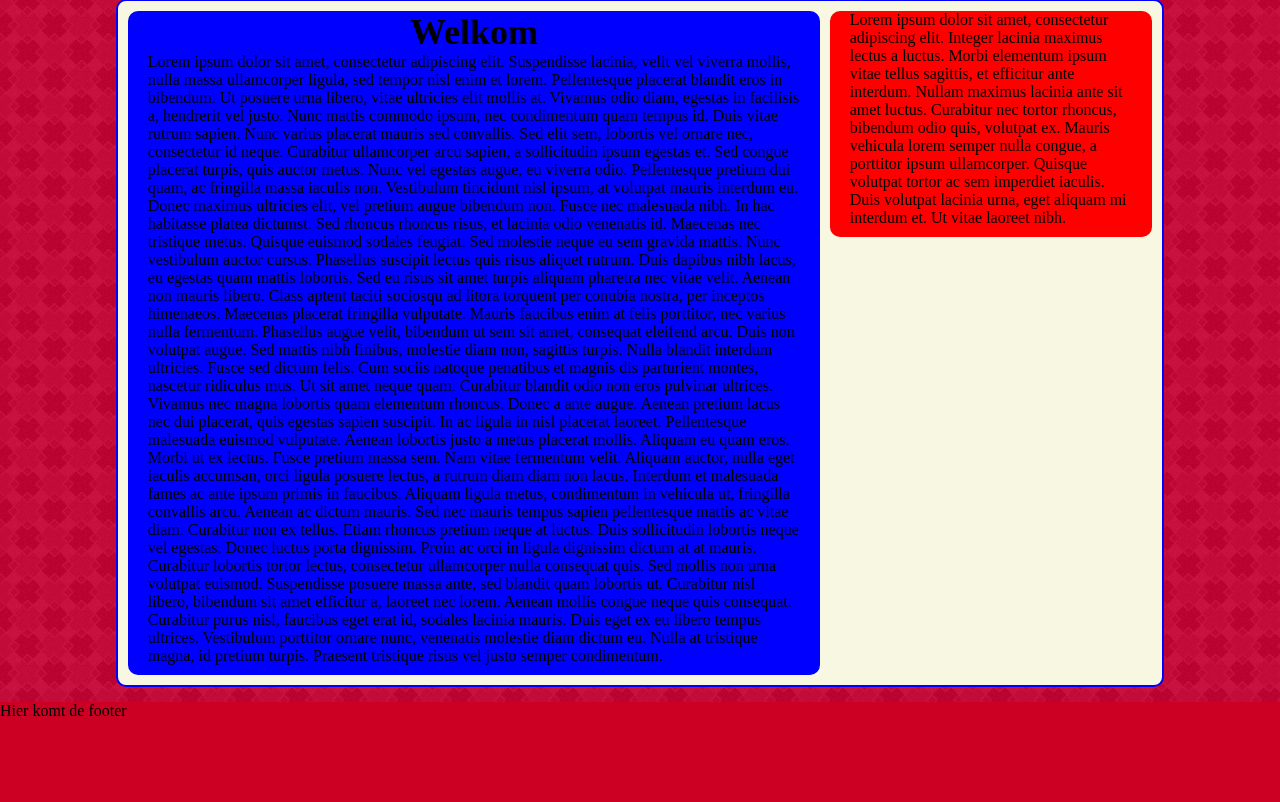
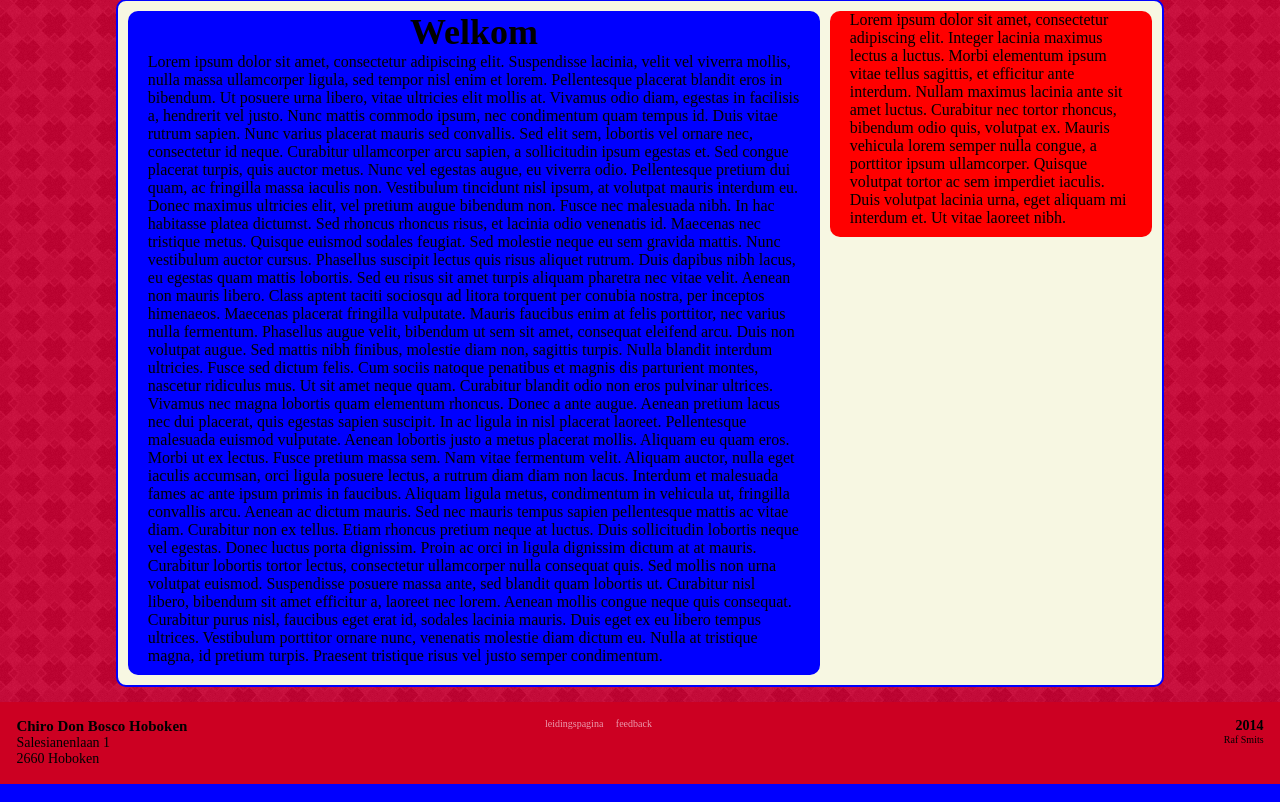
Before and after one commit to Zippie91/chirodbh2, a PHP site: page /layout/MainTemp.html in a window 1280 px wide. Shown: the part 198-1000 px from the top of the page. Run offline with PHP 8.4, Linux system fonts and the light colour scheme.

Commit message:
add content to footer

```diff
--- a/CSS/main.css
+++ b/CSS/main.css
@@ -138,8 +138,50 @@ aside p {
   clear: both;
 }
 
+/* Footer */
 footer {
   background-color: #cc0022;
-  font-size: 1.6em;
-  height: 100px
 }
+
+footer h2 {
+  font-size: 1.5em;
+  font-weight: bold;
+}
+
+footer p {
+  font-size: 1.4em;
+  font-weight: 300;
+}
+
+#footer-contact {
+  width: auto;
+  padding: 1.282%;
+  float: left;
+}
+
+#footer-links {
+  width: 200px;
+  margin: 0 auto;
+  padding-top: 1.282%;
+}
+
+#footer-links a {
+  text-decoration: none;
+  color: #EB99AD;
+  margin: 0 5px
+}
+
+#footer-date {
+  float: right;
+  padding: 1.282%;
+  text-align: right;
+}
+
+#footer-date h3 {
+  font-size: 1.4em;
+  font-weight: bold;
+}
+
+#footer-date p {
+  font-size: 1em;
+}
--- a/layout/MainTemp.html
+++ b/layout/MainTemp.html
@@ -59,7 +59,20 @@ Sed mollis non urna volutpat euismod. Suspendisse posuere massa ante, sed blandi
       <div class="clearfloat"></div>
     </div>
     <footer>
-      Hier komt de footer
+      <div id="footer-contact">
+      	<h2>Chiro Don Bosco Hoboken</h2>
+        <p>Salesianenlaan 1<br />
+        2660 Hoboken</p>
+      </div>
+      <div id="footer-date">
+        <h3>2014</h3>
+        <p>Raf Smits</p>
+      </div>
+      <div id="footer-links">
+        <a href="#">leidingspagina</a>
+        <a href="#">feedback</a>
+      </div>
+      <div class="clearfloat"></div>
     </footer>
   </body>
 </html>
```
